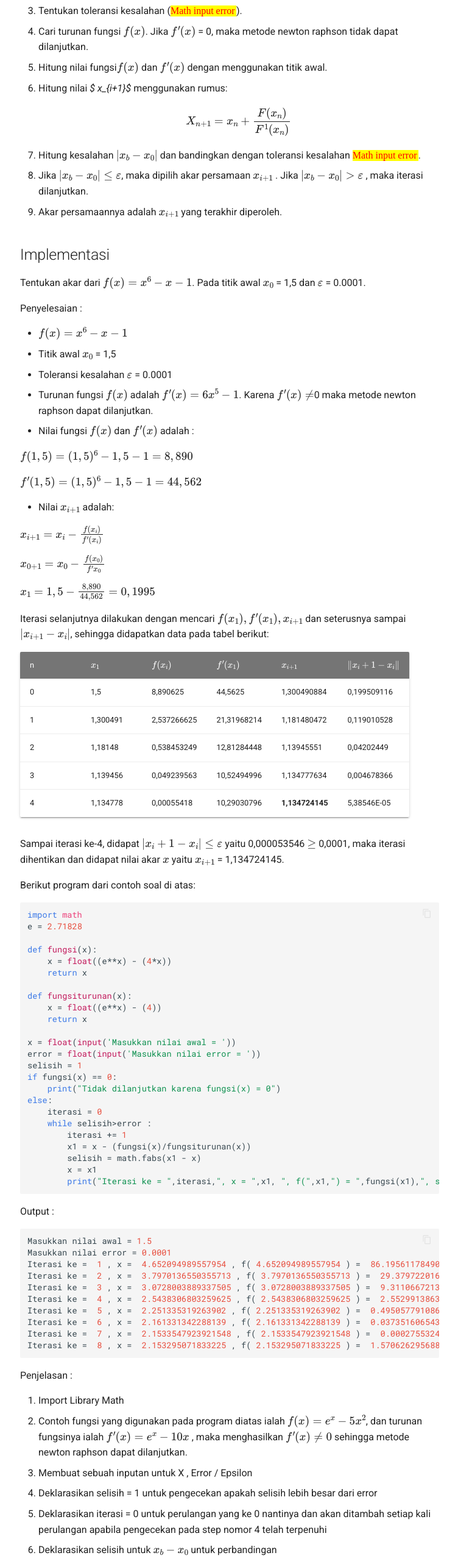
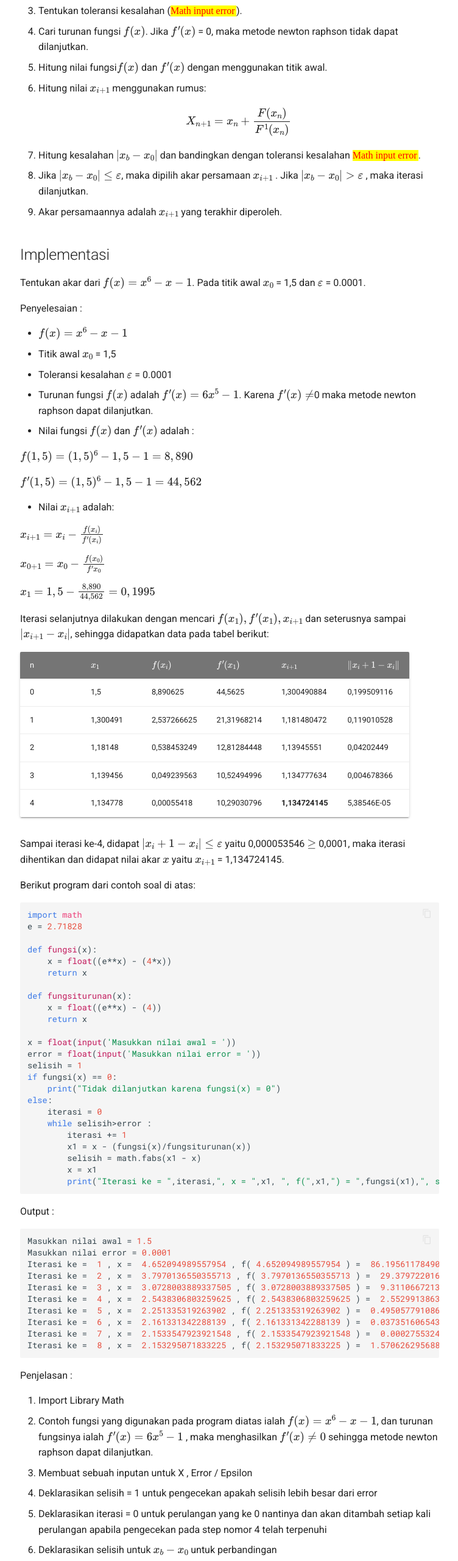
Before and after one commit to triandani26/triandn26, a plain HTML site: page tugas2/index.html in a window 1280 px wide. Shown: the part 800-3360 px from the top of the page at 61% size, without its empty margins (263-1015 px from the left). Drawn offline with nearby package versions, Linux system fonts and the light colour scheme; some packages are replaced by stand-ins of ours; no server answers; a script that the page names is missing.

Commit message:
Deployed 85175c6 with MkDocs version: 1.0.4

```diff
--- a/tugas2/index.html
+++ b/tugas2/index.html
@@ -428,7 +428,7 @@ $$</p>
 <p>Hitung nilai fungsi<em><span><span class="MathJax_Preview">f(x)</span><script type="math/tex">f(x)</script></span></em> dan <em><span><span class="MathJax_Preview">f ’(x)</span><script type="math/tex">f ’(x)</script></span></em> dengan menggunakan titik awal. </p>
 </li>
 <li>
-<p>Hitung nilai <em>$ x_{i+1}$</em> menggunakan rumus:
+<p>Hitung nilai <em><span><span class="MathJax_Preview">x_{i+1}</span><script type="math/tex">x_{i+1}</script></span></em> menggunakan rumus:
 $$
   X_{n+1} = x_{n} + \frac{F(x_{n})}{F^{1}(x_{n})}
 $$</p>
@@ -569,7 +569,7 @@ $$</p>
 <p>Penjelasan :</p>
 <ol>
 <li>Import Library Math</li>
-<li>Contoh fungsi yang digunakan pada program diatas ialah <em><span><span class="MathJax_Preview">f(x) = e^x-5x^2</span><script type="math/tex">f(x) = e^x-5x^2</script></span></em>, dan turunan fungsinya ialah <em><span><span class="MathJax_Preview">f'(x) = e^x-10x</span><script type="math/tex">f'(x) = e^x-10x</script></span></em> , maka menghasilkan <em><span><span class="MathJax_Preview">f'(x) \neq 0</span><script type="math/tex">f'(x) \neq 0</script></span></em> sehingga metode newton raphson dapat dilanjutkan.</li>
+<li>Contoh fungsi yang digunakan pada program diatas ialah <span><span class="MathJax_Preview">f(x)=x^6-x-1</span><script type="math/tex">f(x)=x^6-x-1</script></span>, dan turunan fungsinya ialah <span><span class="MathJax_Preview">f'(x)=6x^5-1</span><script type="math/tex">f'(x)=6x^5-1</script></span> , maka menghasilkan <em><span><span class="MathJax_Preview">f'(x) \neq 0</span><script type="math/tex">f'(x) \neq 0</script></span></em> sehingga metode newton raphson dapat dilanjutkan.</li>
 <li>Membuat sebuah inputan untuk X , Error / Epsilon </li>
 <li>Deklarasikan selisih = 1 untuk pengecekan apakah selisih lebih besar dari error</li>
 <li>Deklarasikan iterasi = 0 untuk perulangan yang ke 0  nantinya dan akan ditambah setiap kali perulangan apabila pengecekan pada step nomor 4 telah terpenuhi</li>
```
Also changed, not shown: search/search_index.json (+1 -1 lines), 1 other file.
